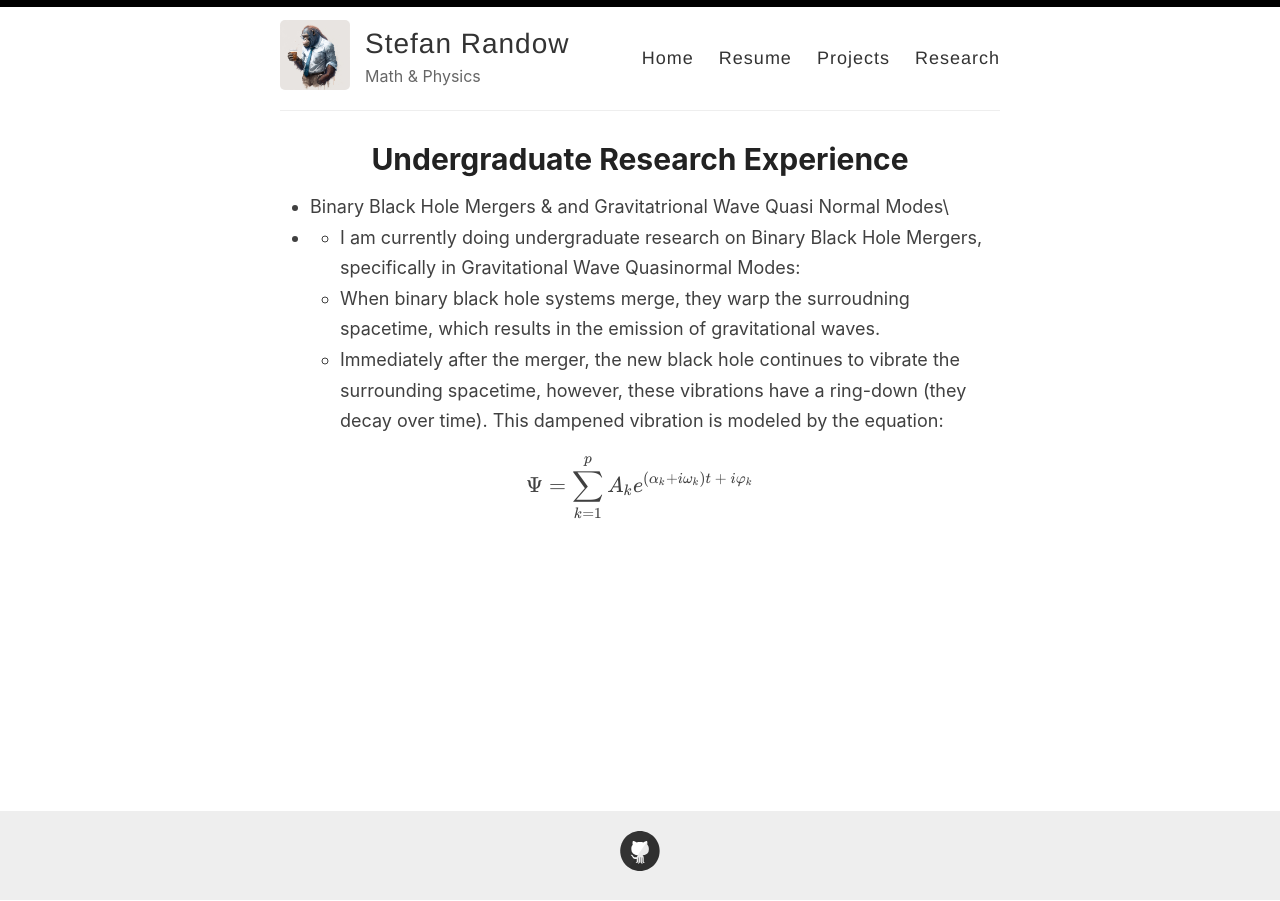
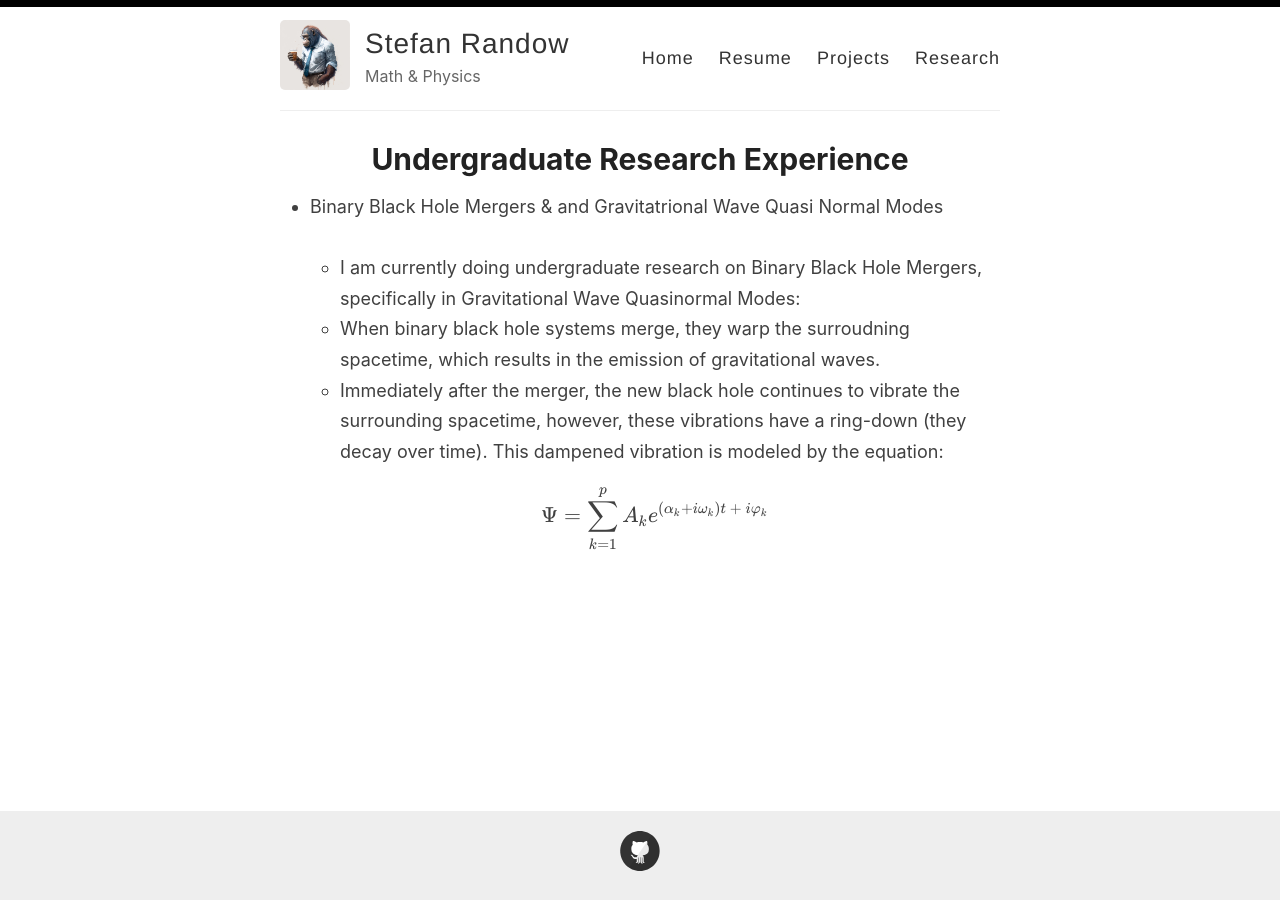
Before and after one commit to StefanRandow/StefanRandow.github.io, a Jekyll site: the page built from _pages/research.md, in a window 1280 px wide. Built offline with Jekyll 4.4.1, drawn with Linux system fonts in a browser that asks for light colours; nearby versions of some CDN libraries.

Commit message:
Update research.md

```diff
--- a/_pages/research.md
+++ b/_pages/research.md
@@ -4,8 +4,8 @@ title: Undergraduate Research Experience
 permalink: /research/
 ---
 
-- Binary Black Hole Mergers & and Gravitatrional Wave Quasi Normal Modes\
--
+- Binary Black Hole Mergers & and Gravitatrional Wave Quasi Normal Modes
+<br>
 	- I am currently doing undergraduate research on Binary Black Hole Mergers, specifically in Gravitational Wave Quasinormal Modes:
 	- When binary black hole systems merge, they warp the surroudning spacetime, which results in the emission of gravitational waves.
 	- Immediately after the merger, the new black hole continues to vibrate the surrounding spacetime, however, these vibrations have a ring-down (they decay over time). This dampened vibration is modeled 	by the equation:
```
